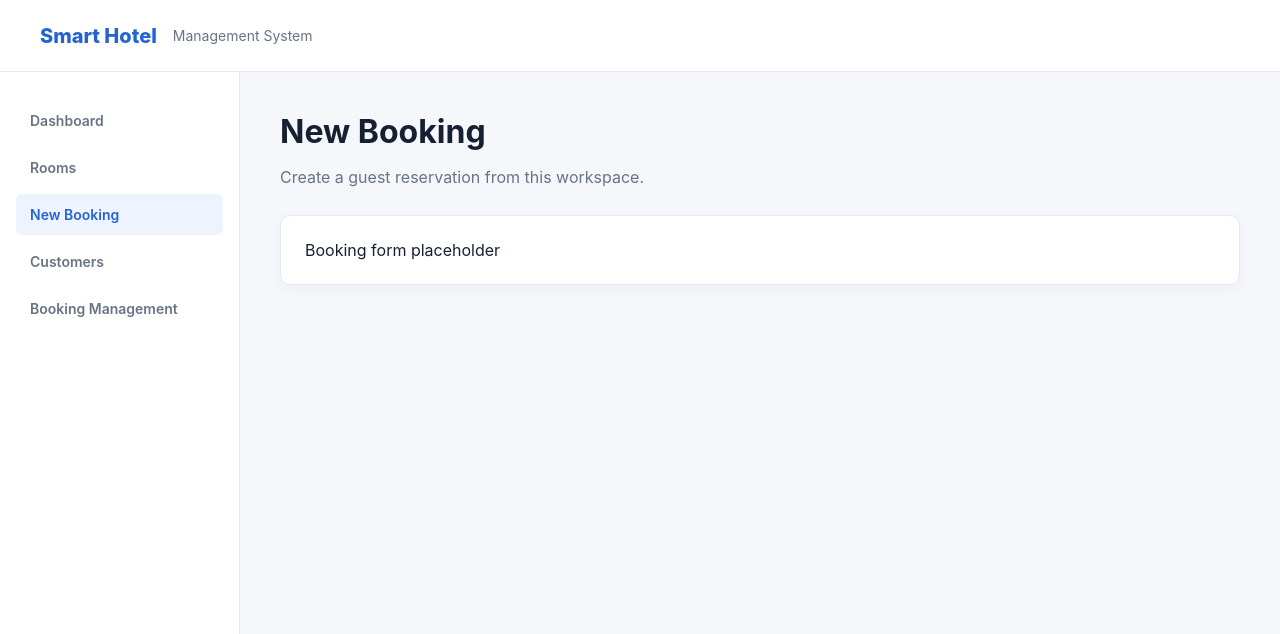
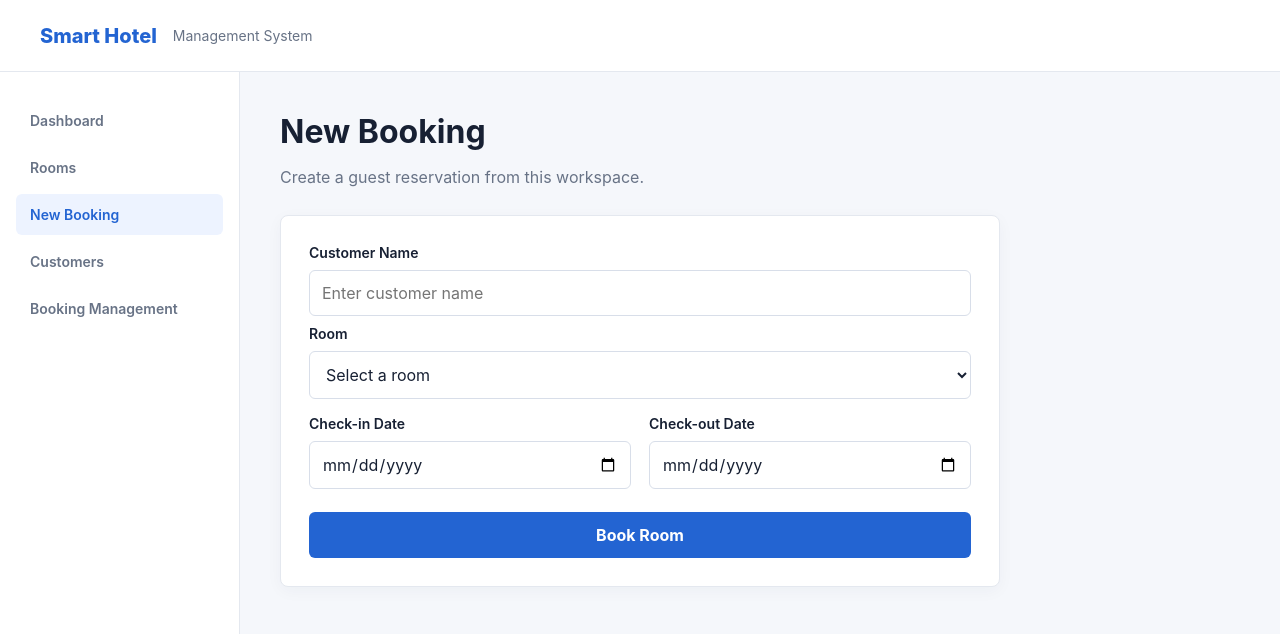
Before and after one commit to sachinthashehara6525-hub/smart-hotel-management-system, a React app in the folder frontend/: page /booking in a window 1280 px wide. Shown: the top 634 px of the page. Built offline with nearby package versions, Linux system fonts and the light colour scheme; the HTML template or start-up script is replaced by a standard one.

Commit message:
Add customer management page

```diff
--- a/frontend/src/App.css
+++ b/frontend/src/App.css
@@ -41,6 +41,16 @@ tbody tr:hover { background: #fbfcfe; }
 .status-badge.available { color: #20734d; background: #e7f6ee; }
 .status-badge.occupied { color: #9a5b14; background: #fff1dc; }
 .status-badge.maintenance { color: #a33e45; background: #fbe8e9; }
+.booking-card { max-width: 720px; background: #fff; border: 1px solid #e4e8ef; border-radius: 8px; padding: 28px; box-shadow: 0 4px 16px rgba(34, 51, 84, .04); }
+.booking-form { display: grid; gap: 9px; }
+.booking-form label { color: #172033; font-size: 14px; font-weight: 600; }
+.booking-form input, .booking-form select { width: 100%; border: 1px solid #d8dee9; border-radius: 6px; padding: 12px; color: #172033; background: #fff; font: inherit; box-sizing: border-box; }
+.booking-form input:focus, .booking-form select:focus { outline: 2px solid #b9d0fb; border-color: #2364d2; }
+.date-fields { display: grid; grid-template-columns: 1fr 1fr; gap: 18px; margin-top: 7px; }
+.date-fields div { display: grid; gap: 9px; }
+.booking-form button { margin-top: 14px; border: 0; border-radius: 6px; padding: 13px 18px; background: #2364d2; color: #fff; font: inherit; font-weight: 700; cursor: pointer; }
+.booking-form button:hover { background: #1c55b5; }
+.form-success { margin: 5px 0 0; color: #20734d; font-size: 14px; }
 .placeholder-card { background: #fff; border: 1px solid #e4e8ef; border-radius: 10px; padding: 24px; box-shadow: 0 4px 16px rgba(34, 51, 84, .04); }
 .placeholder-card strong { display: block; color: #172033; font-size: 24px; margin-top: 8px; }
 .placeholder-card span { color: #687386; font-size: 14px; }
@@ -54,4 +64,4 @@ tbody tr:hover { background: #fbfcfe; }
 .auth-form button { border: 0; border-radius: 6px; padding: 13px; background: #2364d2; color: #fff; font-weight: 700; cursor: pointer; }
 .auth-link { display: block; margin-top: 20px; color: #2364d2; text-align: center; font-size: 14px; }
 @media (max-width: 1000px) { .metric-grid { grid-template-columns: repeat(2, minmax(0, 1fr)); } }
-@media (max-width: 800px) { .navbar { padding: 0 18px; } .sidebar { width: auto; padding: 12px 18px; border-right: 0; border-bottom: 1px solid #e4e8ef; } .sidebar nav { display: flex; overflow-x: auto; } .nav-link { white-space: nowrap; } .app-body { display: block; } .page-content { padding: 24px 18px; } .dashboard-header { align-items: flex-start; flex-direction: column; gap: 8px; } .metric-grid { grid-template-columns: 1fr; } }
+@media (max-width: 800px) { .navbar { padding: 0 18px; } .sidebar { width: auto; padding: 12px 18px; border-right: 0; border-bottom: 1px solid #e4e8ef; } .sidebar nav { display: flex; overflow-x: auto; } .nav-link { white-space: nowrap; } .app-body { display: block; } .page-content { padding: 24px 18px; } .dashboard-header { align-items: flex-start; flex-direction: column; gap: 8px; } .metric-grid { grid-template-columns: 1fr; } .date-fields { grid-template-columns: 1fr; gap: 9px; } }
--- a/frontend/src/pages/Booking.jsx
+++ b/frontend/src/pages/Booking.jsx
@@ -1,5 +1,55 @@
+import { useState } from 'react'
+
 function Booking() {
-  return <><header className="page-header"><h1>New Booking</h1><p>Create a guest reservation from this workspace.</p></header><div className="placeholder-card">Booking form placeholder</div></>
+  const [formData, setFormData] = useState({
+    customerName: '',
+    room: '',
+    checkIn: '',
+    checkOut: '',
+  })
+  const [isSubmitted, setIsSubmitted] = useState(false)
+
+  function handleChange(event) {
+    const { name, value } = event.target
+    setFormData((currentData) => ({ ...currentData, [name]: value }))
+    setIsSubmitted(false)
+  }
+
+  function handleSubmit(event) {
+    event.preventDefault()
+    setIsSubmitted(true)
+  }
+
+  return (
+    <>
+      <header className="page-header">
+        <h1>New Booking</h1>
+        <p>Create a guest reservation from this workspace.</p>
+      </header>
+      <section className="booking-card">
+        <form className="booking-form" onSubmit={handleSubmit}>
+          <label htmlFor="customerName">Customer Name</label>
+          <input id="customerName" name="customerName" type="text" value={formData.customerName} onChange={handleChange} placeholder="Enter customer name" required />
+
+          <label htmlFor="room">Room</label>
+          <select id="room" name="room" value={formData.room} onChange={handleChange} required>
+            <option value="">Select a room</option>
+            <option value="101">Room 101 - Single</option>
+            <option value="201">Room 201 - Deluxe</option>
+            <option value="302">Room 302 - Deluxe</option>
+          </select>
+
+          <div className="date-fields">
+            <div><label htmlFor="checkIn">Check-in Date</label><input id="checkIn" name="checkIn" type="date" value={formData.checkIn} onChange={handleChange} required /></div>
+            <div><label htmlFor="checkOut">Check-out Date</label><input id="checkOut" name="checkOut" type="date" value={formData.checkOut} onChange={handleChange} required /></div>
+          </div>
+
+          <button type="submit">Book Room</button>
+          {isSubmitted && <p className="form-success" role="status">Booking details are ready to be submitted.</p>}
+        </form>
+      </section>
+    </>
+  )
 }
 
 export default Booking
```
